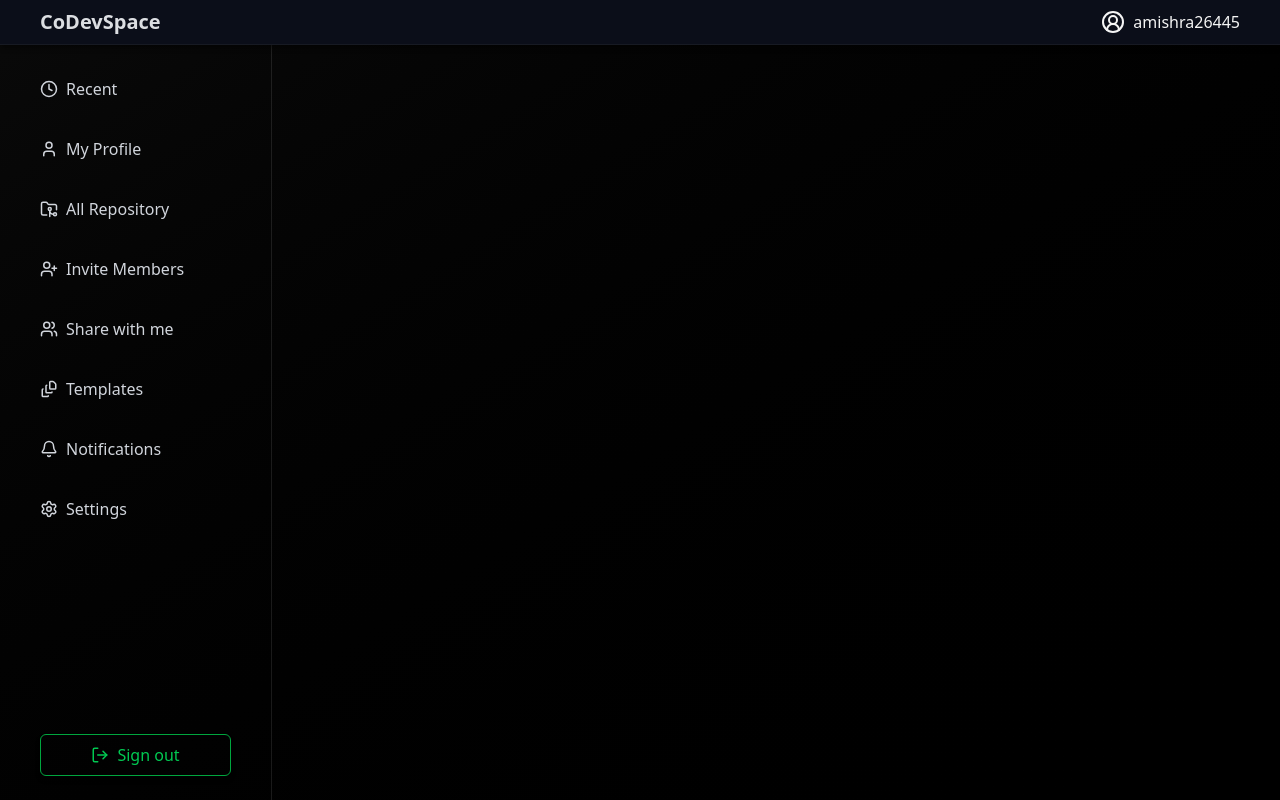
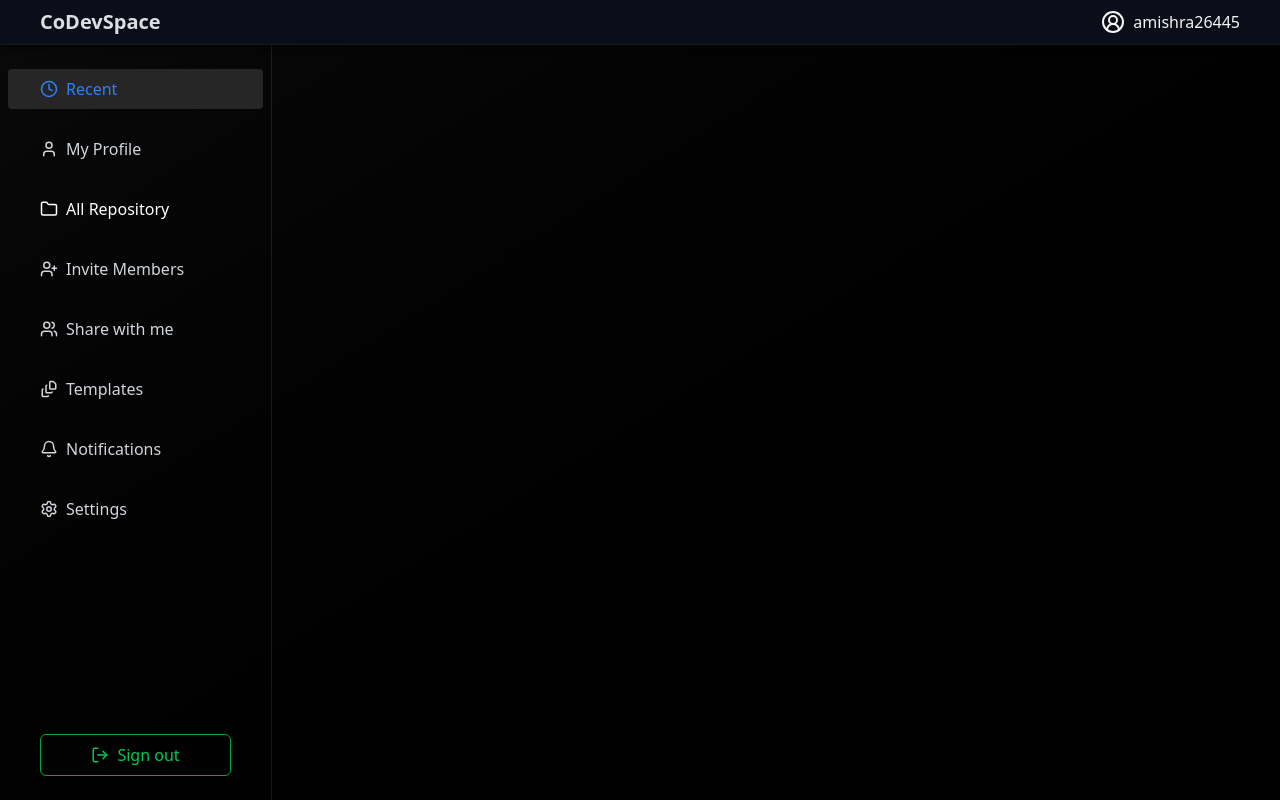
Before and after one commit to dev-ankit-mishra/collab-code-editor, a React (Vite) app in the folder client/: page /dashboard in a window 1280 px wide. Built offline with nearby package versions, Linux system fonts and the light colour scheme; no server answers.

Commit message:
Added navLink

```diff
--- a/client/src/components/Menu.tsx
+++ b/client/src/components/Menu.tsx
@@ -1,7 +1,7 @@
 import {
   Clock,
   User,
-  FolderGit2,
+  Folder,
   UserPlus,
   Users,
   FileStack,
@@ -10,21 +10,21 @@ import {
   LogOut,
 } from "lucide-react";
 import Button from "./Button";
-import {Link} from "react-router-dom"
+import {NavLink,Link} from "react-router-dom"
 
 export default function Menu(){
   return(
     <nav className="w-68 px-2  py-6  border-r border-r-white/10  flex flex-col justify-between">
           <ul className=" space-y-8">
             <ul className="space-y-5 text-gray-300">
-              <li className="flex items-center gap-2 hover:bg-neutral-800 hover:text-white rounded px-8 py-2  cursor-pointer transition-all duration-200">
-                <Clock size={18} /> Recent
+              <li className="flex items-center gap-2 hover:bg-neutral-800 hover:text-white rounded cursor-pointer transition-all duration-200">
+                <NavLink to="/dashboard" end className={({isActive})=>`w-full px-8 py-2 rounded flex items-center gap-2 ${isActive ? "text-blue-500 bg-neutral-800" : "text-white"} `}><Clock size={18} /> Recent</NavLink>
               </li>
               <li className="flex items-center gap-2 hover:bg-neutral-800 hover:text-white rounded px-8 py-2  cursor-pointer transition-all duration-200">
                 <User size={18} /> My Profile
               </li>
-              <li className="flex items-center gap-2 hover:bg-neutral-800 hover:text-white rounded px-8 py-2  cursor-pointer transition-all duration-200">
-                <FolderGit2 size={18} /> All Repository
+              <li className="flex items-center gap-2 hover:bg-neutral-800 hover:text-white rounded  cursor-pointer transition-all duration-200">
+                <NavLink to="/dashboard/allrepository" className={({isActive})=>`w-full px-8 py-2 rounded flex items-center gap-2 ${isActive ? "text-blue-500 bg-neutral-800" : "text-white"} `}><Folder size={18} /> All Repository</NavLink>
               </li>
               <li className="flex items-center gap-2 hover:bg-neutral-800 hover:text-white rounded px-8 py-2  cursor-pointer transition-all duration-200">
                 <UserPlus size={18} /> Invite Members
```
